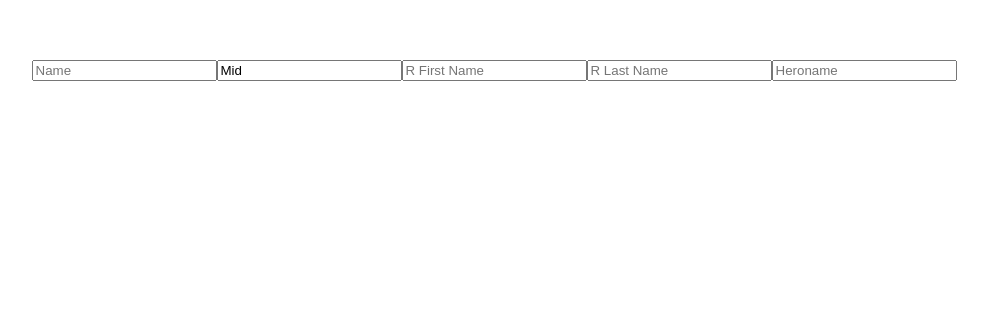
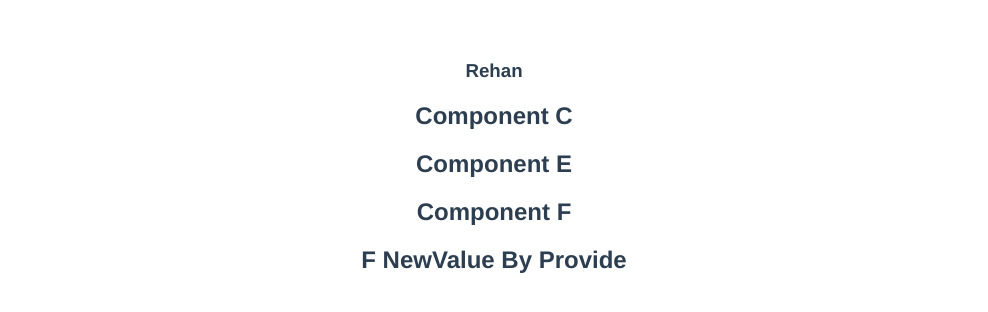
Before and after one commit to rehanrehman389/vue-learning, a Vue app: page / in a window 1280 px wide. Shown: the top 312 px of the page, without its empty margins (146-1134 px from the left). Built offline with nearby package versions, Linux system fonts and the light colour scheme.

Commit message:
provide/inject in composition API

```diff
--- a/src/App.vue
+++ b/src/App.vue
@@ -1,23 +1,34 @@
 <template>
   <div>
-    <MethodS />
+    <h3>{{ name }}</h3>
+    <CompC />
   </div>
 </template>
 
 <script>
-import MethodS from './components/MethodS.vue'
+import CompC from './components/CompC.vue'
+import { provide } from 'vue'
 
 export default {
   name: 'App',
+  setup() {
+    provide('c_username', 'NewValue By Provide')
+  },
   components: {
-    MethodS
+    CompC
   },
   data() {
     return {
+      name: 'Rehan'
     }
   },
   methods: {
-  }
+  },
+  // provide() {
+  //   return {
+  //     username: this.name
+  //   }
+  // }
 }
 </script>
 
--- a/src/components/CompF.vue
+++ b/src/components/CompF.vue
@@ -1,12 +1,19 @@
 <template>
     <h2>Component F</h2>
-    <h2>F {{ username }}</h2>
+    <h2>F {{ child_user }}</h2>
 </template>
 
 <script>
+import { inject } from 'vue'
     export default {
         name: 'CompF',
-        inject: ['username']
+        setup() {
+            const child_user = inject('c_username', 'Default')
+
+            return{
+                child_user
+            }
+        },
     }
 </script>
 
```
